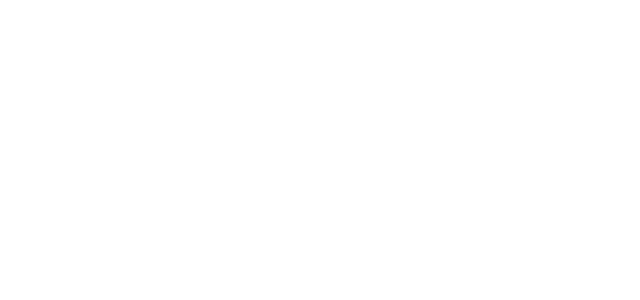
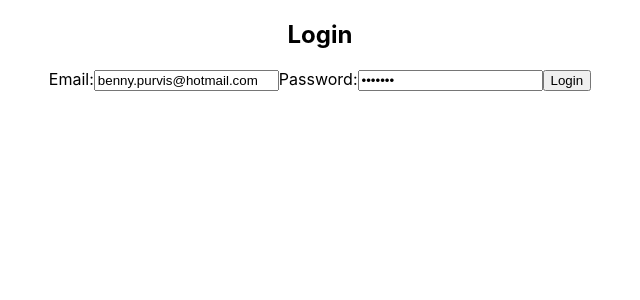
Before and after one commit to burvxs/journal-frontend, a React (Create React App) app: page /#/login in a window 1280 px wide. Shown: the top 300 px of the page, without its empty margins (320-960 px from the left). Built offline with nearby package versions, Linux system fonts and the light colour scheme.

Commit message:
Added login

```diff
--- a/package.json
+++ b/package.json
@@ -6,8 +6,11 @@
     "@testing-library/jest-dom": "^4.2.4",
     "@testing-library/react": "^9.5.0",
     "@testing-library/user-event": "^7.2.1",
+    "axios": "^0.20.0",
     "react": "^16.13.1",
     "react-dom": "^16.13.1",
+    "react-router": "^5.2.0",
+    "react-router-dom": "^5.2.0",
     "react-scripts": "3.4.3"
   },
   "scripts": {
--- a/src/App.js
+++ b/src/App.js
@@ -1,11 +1,19 @@
 import React from 'react';
-import logo from './logo.svg';
+import {HashRouter as Router, Route} from 'react-router-dom'
+import Login from './components/Login'
+import Tasker from './components/Tasker'
 import './App.css';
 
 function App() {
+  const setDefaultHeaders = () => {
+
+  }
   return (
     <div className="App">
-
+      <Router>
+        <Route exact path="/login" component={Login}/>
+        <Route exact path="/" component={Tasker}/>
+      </Router>
     </div>
   );
 }
--- /dev/null
+++ b/src/components/Login.js
@@ -0,0 +1,58 @@
+import React, {useState, useEffect} from 'react';
+import {LOGIN_AUTH_URL, EMAIL_TEST_LOGIN, PASSWORD_TEST_LOGIN} from '../constants'
+import axios from 'axios';
+
+const Login = (props) => {
+    const [email, setEmail] = useState(EMAIL_TEST_LOGIN);
+    const [password, setPassword] = useState(PASSWORD_TEST_LOGIN);
+    const [isError404, setIsError404] = useState(false)
+
+    const handleSubmit = (e) => {
+        e.preventDefault();
+        const request = {
+            auth : {
+                email : email,
+                password : password
+            }
+        }
+
+        axios.post(LOGIN_AUTH_URL, request)
+        .then(res => {
+            console.log(res.data);
+            localStorage.setItem("jwt", res.data.jwt)
+            console.log(props.history.location);
+            props.history.push("/", );
+        })
+        .catch(err => {
+            setIsError404(true)
+            console.warn(err);
+        });
+
+        console.log(localStorage.getItem('jwt'));
+    }
+
+    return (
+      <div>
+        <h2>Login</h2>
+        <form onSubmit={handleSubmit}>
+          <label>Email:</label>
+          <input
+            type="text"
+            onChange={(e) => setEmail(e.target.value)}
+            autoComplete="on"
+            value={email}
+          />
+          <label>Password:</label>
+          <input
+            type="password"
+            onChange={(e) => setPassword(e.target.value)}
+            value={password}
+            autoComplete="on"
+          />
+          <button>Login</button>
+        </form>
+      </div>
+    );
+}
+
+export default Login;
--- a/src/components/Tasker.js
+++ b/src/components/Tasker.js
@@ -2,12 +2,13 @@
     This component will be a parent component for other
     task sets
 */
+import D2DTasks from './D2DTasks'
 import React from 'react';
 
 const Tasker = () => {
     return (
         <div>
-
+            <D2DTasks/>
         </div>
     );
 }
--- /dev/null
+++ b/src/constants/index.js
@@ -0,0 +1,3 @@
+export const LOGIN_AUTH_URL = "http://localhost:3000/login";
+export const EMAIL_TEST_LOGIN = 'benny.purvis@hotmail.com';
+export const PASSWORD_TEST_LOGIN = "chicken"
```
Also changed, not shown: src/components/TaskItem.js (added, +14 -0 lines), 1 other file (tests, documents, lock files or other folders).
